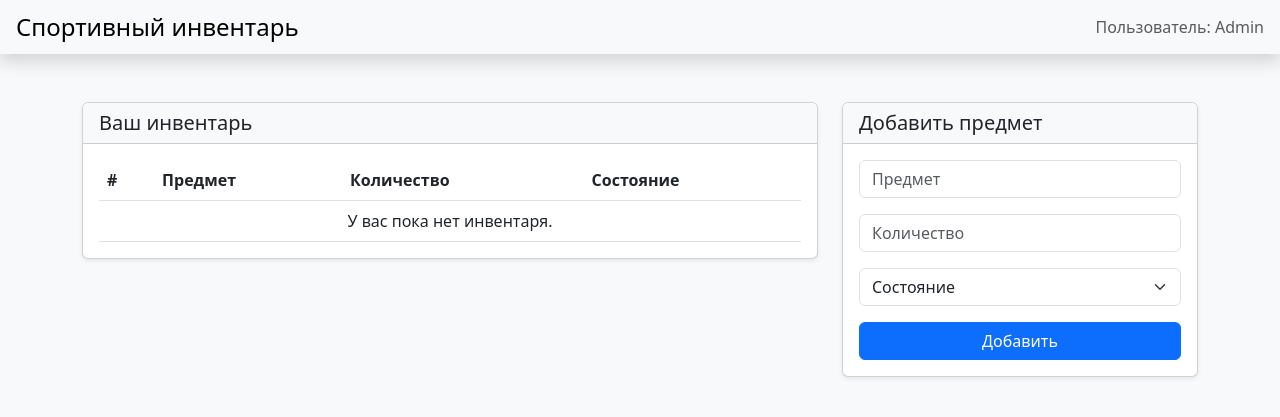
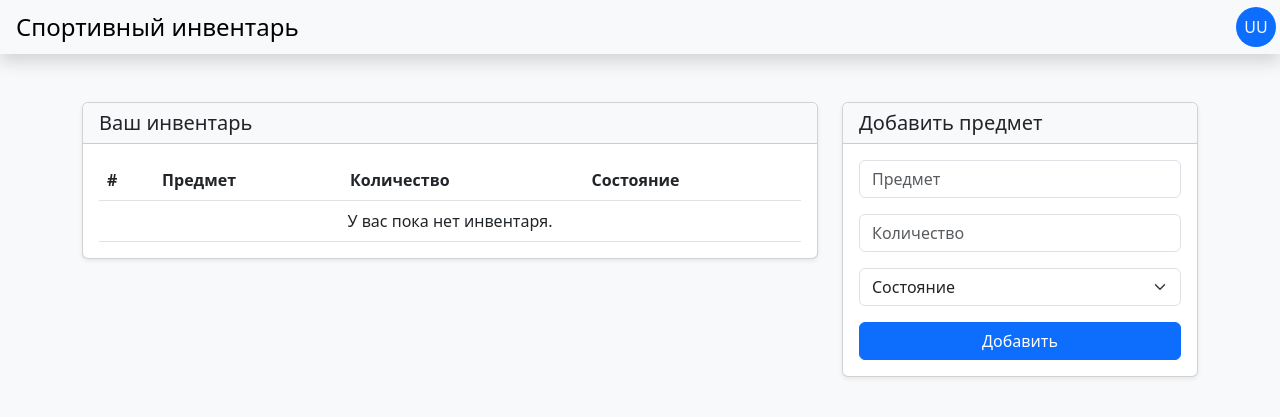
Before and after one commit to BetterLuckNextLife/sportinventory, a Django app: page /inventory/ in a window 1280 px wide. Shown: the top 417 px of the page. Run offline with Django 5.2, Linux system fonts and the light colour scheme; a user stored in the database is signed in; data that the repository does not hold is empty; some libraries are stand-ins or nearby versions.

Commit message:
Обновлена страница инвентаря
Добавлены иконка пользователя, отображение его имени и фамилии.

```diff
--- a/manager/templates/inventory.html
+++ b/manager/templates/inventory.html
@@ -15,7 +15,24 @@
         <nav class="navbar navbar-expand-lg shadow p-1">
             <div class="container-fluid">
                 <a class="navbar-brand fs-4" href="#">Спортивный инвентарь</a>
-                <span class="text-muted">Пользователь: {{ user.username }}</span>
+            </div>
+            <div class="collapse navbar-collapse" id="navbarSupportedContent">
+                <ul class="navbar-nav me-auto mb-2 mb-lg-0">
+                    <li class="nav-item dropstart">
+                        <a
+                            class="nav-link bg-primary rounded-circle text-center text-light"
+                            style="width: 40px; height: 40px;"
+                            role="button"
+                            data-bs-toggle="dropdown"
+                            aria-expanded="false">UU
+                        </a>
+                        <ul class="dropdown-menu" aria-labelledby="navbarDropdown">
+                            <li><a class="dropdown-item" href="profile">{{ user.first_name }} {{ user.last_name }} (вы)</a></li>
+                            <li><hr class="dropdown-divider"></li>
+                            <li><a class="dropdown-item text-danger" href="exit">Выйти</a></li>
+                        </ul>
+                    </li>
+                </ul>
             </div>
         </nav>
 
```
